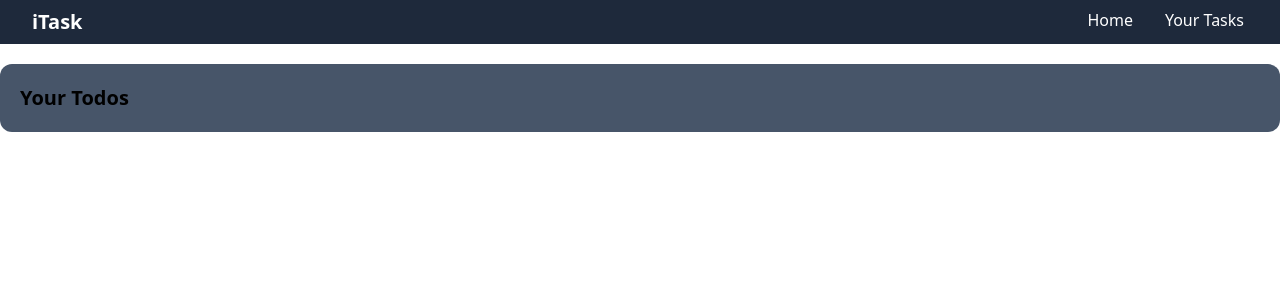
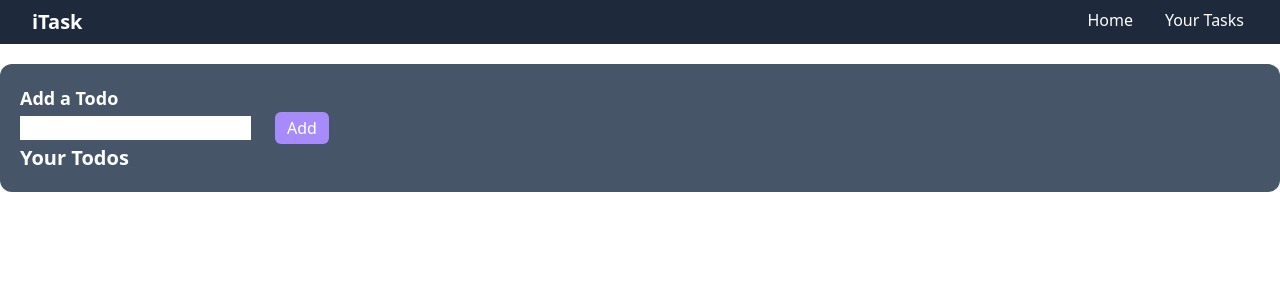
Before and after one commit to aarati01/ToDoListUsingReact, a React (Vite) app: page / in a window 1280 px wide. Shown: the top 300 px of the page. Built offline with nearby package versions, Linux system fonts and the light colour scheme.

Commit message:
search button is added

```diff
--- a/src/App.jsx
+++ b/src/App.jsx
@@ -9,8 +9,17 @@ function App() {
   return (
     <>
     <Navbar></Navbar>
-      <div className="container mx-auto my-5 rounded-xl p-5 bg-slate-600">
+      <div className="container mx-auto my-5 rounded-xl p-5 bg-slate-600 min-h[80vh] text-white">
+        <div className="addTodo">
+          <h2 className="text-lg font-bold">Add a Todo</h2>
+          <input type="text/"></input>
+          <button className="bg-violet-400 hover:bg-violet-700 p-3 py-1 text-white rounded-md mx-6">Add</button>
+
+        </div>
           <h1 className="text-xl font-bold">Your Todos </h1>
+          <div className="todos">
+            <div className="todo flex"></div>
+          </div>
       </div>
     </>
   )
```
